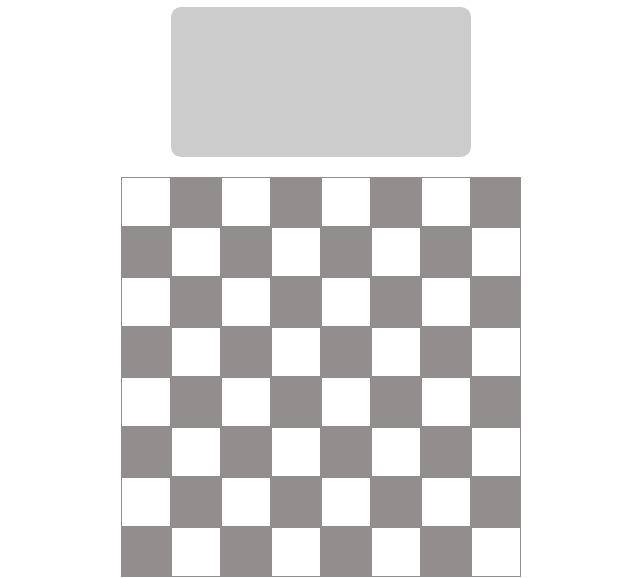
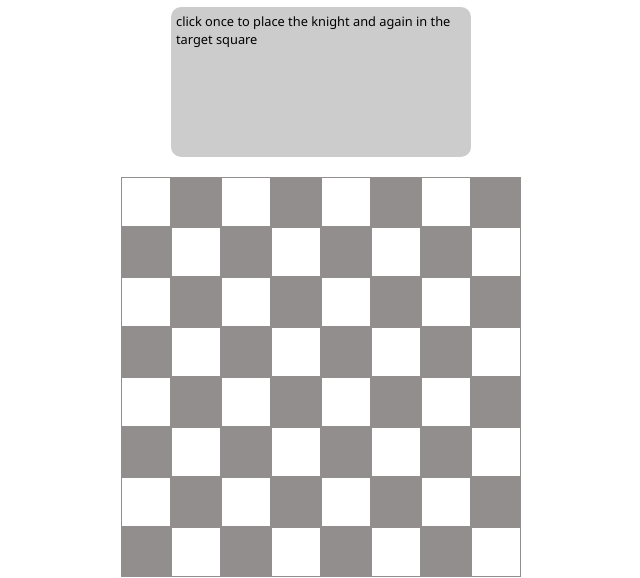
Before and after one commit to wissman77/knights-travails, a website built with webpack: page src/template.html in a window 1280 px wide. Shown: the part 58-636 px from the top of the page, without its empty margins (319-959 px from the left). Built offline with nearby package versions, Linux system fonts and the light colour scheme.

Commit message:
add description in output

```diff
--- a/src/template.html
+++ b/src/template.html
@@ -17,7 +17,9 @@
   <body>
     <div class="container">
       <h1>Knight Travails</h1>
-      <div class="output"></div>
+      <div class="output">
+        click once to place the knight and again in the target square
+      </div>
       <div class="action-pad"></div>
       <div class="chess-board"></div>
       <footer>
```
